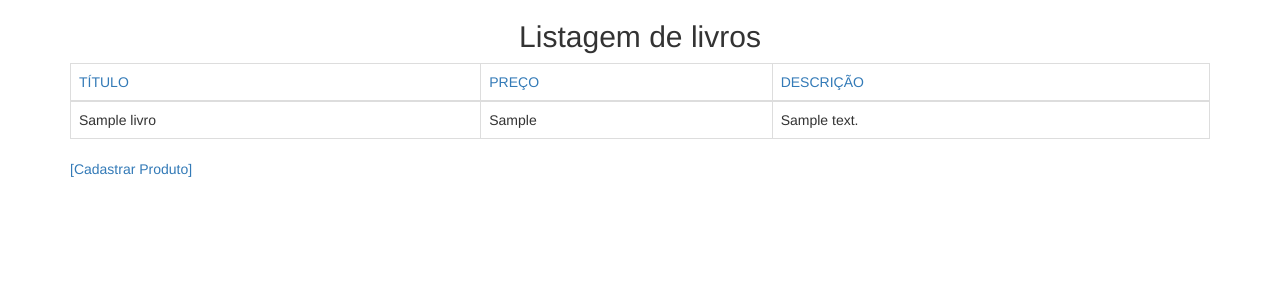
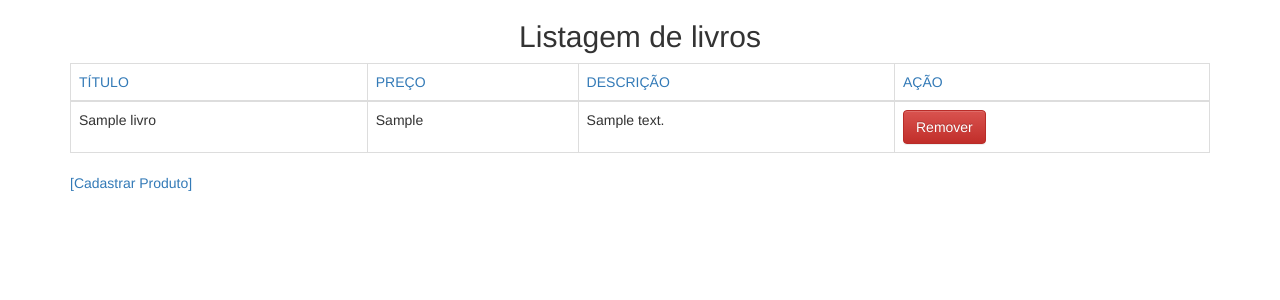
Before and after one commit to diogosilverio/js-35-exercicios, a Node server app: page /produtos in a window 1280 px wide. Shown: the top 300 px of the page. Run offline with Node 20, Linux system fonts and the light colour scheme; tables that the repository leaves empty or names only in its code hold one stand-in row (values such as "Sample post").

Commit message:
Adicionando rota para delecao de produtos utilizando o modulo method-override

```diff
--- a/custom-express.js
+++ b/custom-express.js
@@ -2,6 +2,7 @@ const express = require("express");
 const app = express();
 const bodyParser = require("body-parser");
 const expressValidator = require("express-validator");
+const methodOverride = require("method-override");
 
 const connectionMiddleware = require("./infra/connection-middleware");
 
@@ -9,6 +10,7 @@ const connectionMiddleware = require("./infra/connection-middleware");
 app.set("view engine", "ejs");
 
 app.use(express.static("public"));
+app.use(methodOverride("_method"));
 app.use(bodyParser.urlencoded({extended: true}));
 app.use(bodyParser.json());
 app.use(expressValidator());
--- a/package.json
+++ b/package.json
@@ -8,6 +8,7 @@
     "ejs": "^2.5.5",
     "express": "^4.14.0",
     "express-validator": "^3.1.2",
+    "method-override": "^2.3.7",
     "mysql": "^2.13.0"
   },
   "devDependencies": {
--- a/routes/produto.js
+++ b/routes/produto.js
@@ -43,4 +43,11 @@ module.exports = (app) => {
 	});
 
 	app.get("/produtos/form", (req, res) => res.render("produto/form"));
+
+	app.delete("/produtos/:id", (req, res) => {
+		const id = req.params.id;
+
+		console.log("ID: " + id);
+		res.end();
+	});
 }
--- a/views/produto/lista.ejs
+++ b/views/produto/lista.ejs
@@ -15,6 +15,7 @@
                     <td><a href="">TÍTULO</a></td>
                     <td><a href="">PREÇO</a></td>
                     <td><a href="">DESCRIÇÃO</a></td>
+                    <td><a href="">AÇÃO</a></td>
                 </tr>
                 </thead>
                 <tbody>
@@ -26,6 +27,11 @@
                             <td><%= livro.titulo %></td>
                             <td><%= livro.preco %></td>
                             <td><%= livro.descricao %></td>
+                            <td>
+                                <form action="/produtos/<%=livro.id%>?_method=DELETE" method="post">
+                                    <button type="submit" class="btn btn-danger">Remover</button>
+                                </form>
+                            </td>
                         </tr>
                         <%
                         })
```
